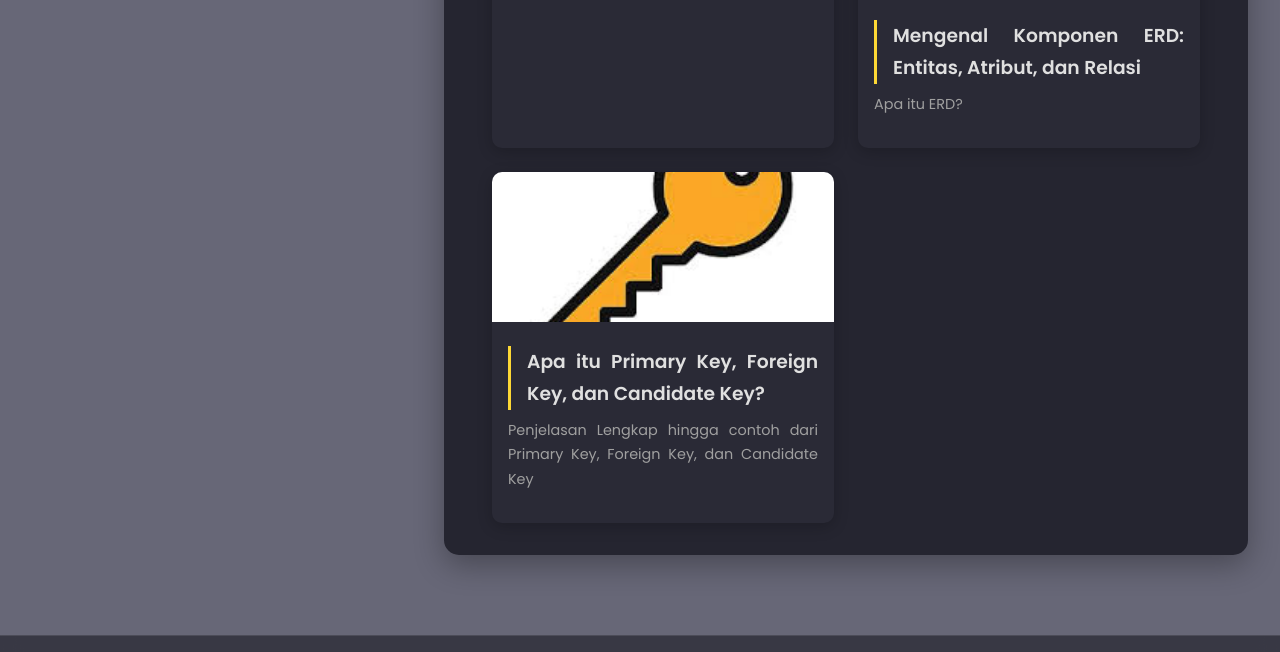
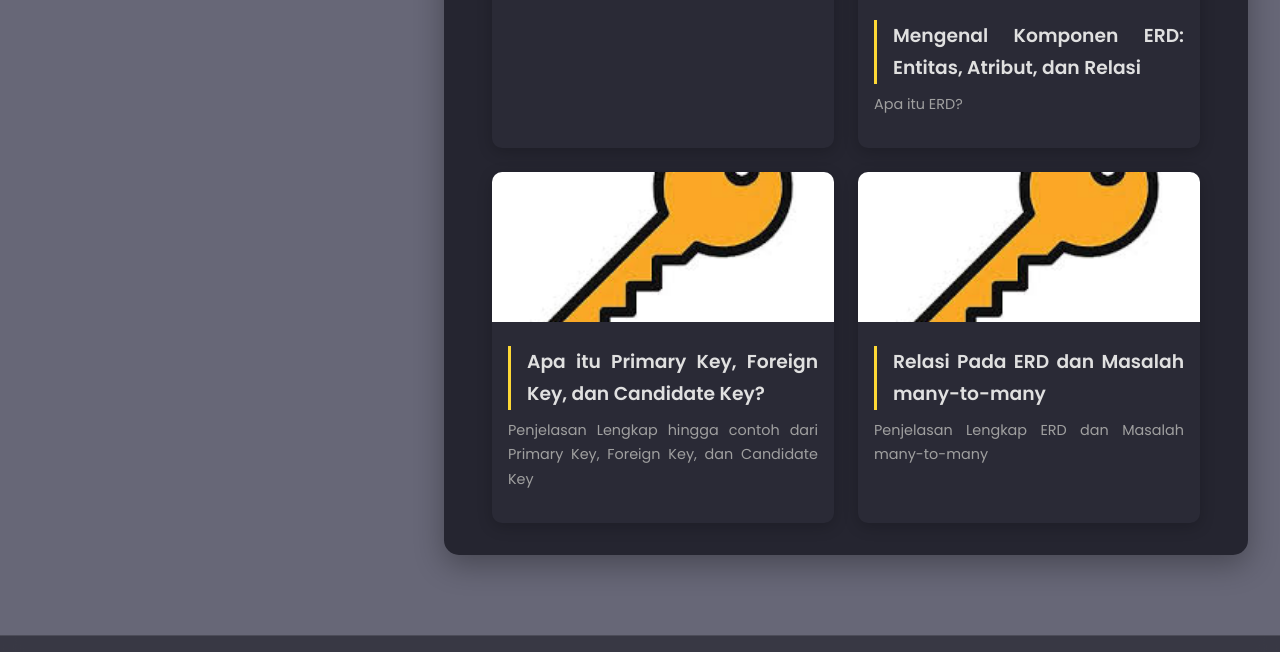
Before and after one commit to Noriishere/bagasblognor, a plain HTML site: page index.html in a window 1280 px wide. Shown: the part 1012-1664 px from the top of the page. Drawn offline with Linux system fonts and the light colour scheme.

Commit message:
Update index.html

```diff
--- a/index.html
+++ b/index.html
@@ -90,6 +90,13 @@
                         <p>Penjelasan Lengkap hingga contoh dari Primary Key, Foreign Key, dan Candidate Key</p>
                     </div>
                 </div>
+                <div class="post-card">
+                    <img src="asset/key.png" alt="Post 8">
+                    <div class="post-info">
+                        <h3>Relasi Pada ERD dan Masalah many-to-many</h3>
+                        <p>Penjelasan Lengkap ERD dan Masalah many-to-many</p>
+                    </div>
+                </div>
             </div>
         </div>
     </main>
```
